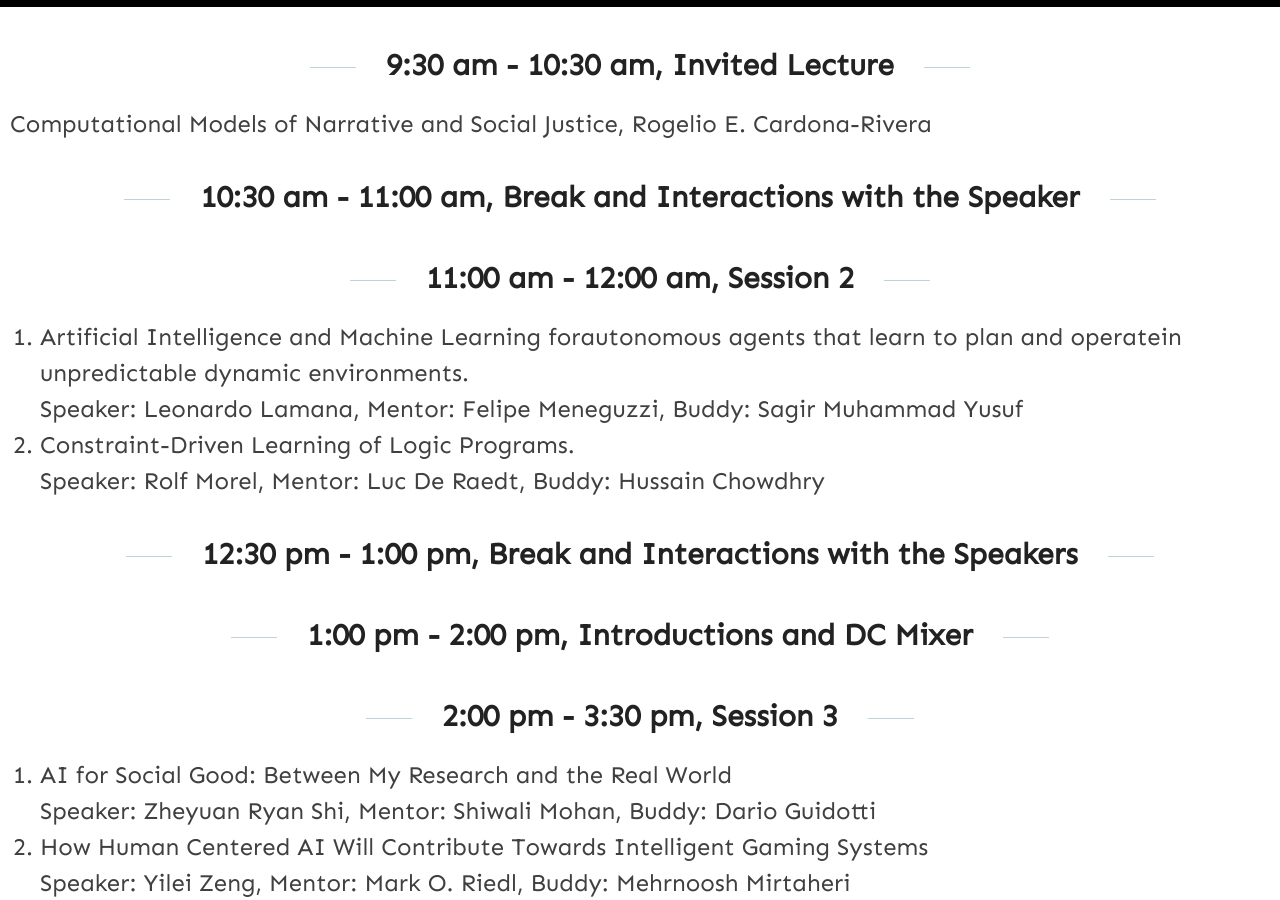
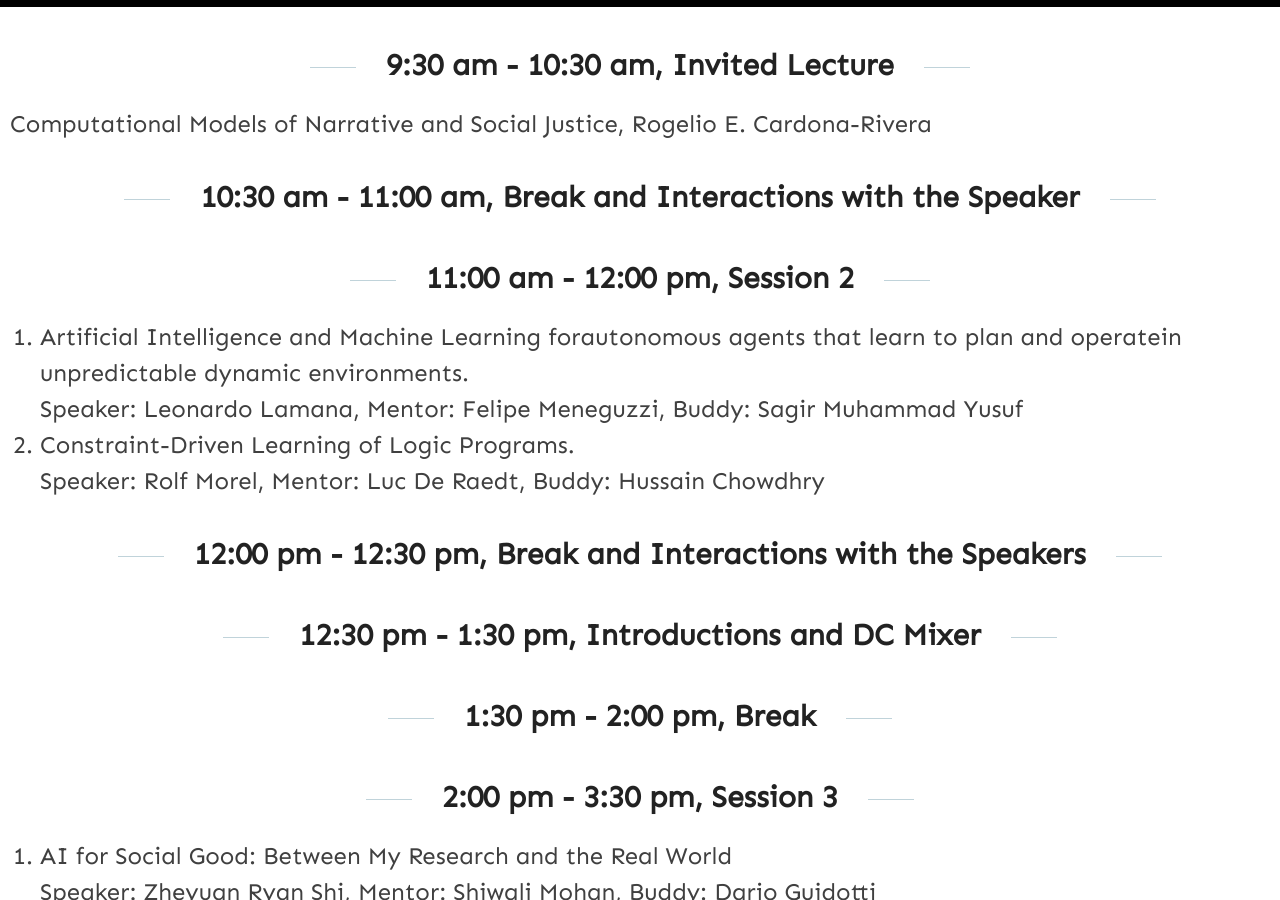
Before and after one commit to anna-reali/dc2021, a Jekyll site: the page built from _posts/2021-02-02-tuesday-day-1.md, in a window 1280 px wide and 900 px high, scrolled down 857 px. Built offline with Jekyll 4.4.1, drawn with Linux system fonts in a browser that asks for light colours.

Commit message:
Update 2021-02-02-tuesday-day-1.md

```diff
--- a/_posts/2021-02-02-tuesday-day-1.md
+++ b/_posts/2021-02-02-tuesday-day-1.md
@@ -30,17 +30,20 @@ Computational Models of Narrative and Social Justice, Rogelio E. Cardona-Rivera
 10:30 am - 11:00 am, Break and Interactions with the Speaker
 ----
 
-11:00 am - 12:00 am, Session 2
+11:00 am - 12:00 pm, Session 2
 -----
 1. Artificial Intelligence and Machine Learning forautonomous agents that learn to plan and operatein unpredictable dynamic environments. \
    Speaker: Leonardo Lamana, Mentor: Felipe Meneguzzi, Buddy: Sagir Muhammad Yusuf
 2. Constraint-Driven Learning of Logic Programs. \
    Speaker: Rolf Morel, Mentor: Luc De Raedt, Buddy: Hussain Chowdhry
 
-12:30 pm - 1:00 pm, Break and Interactions with the Speakers
+12:00 pm - 12:30 pm, Break and Interactions with the Speakers
 -----
 
-1:00 pm - 2:00 pm, Introductions and DC Mixer
+12:30 pm - 1:30 pm, Introductions and DC Mixer
+----
+
+1:30 pm - 2:00 pm, Break
 ----
 
 2:00 pm - 3:30 pm, Session 3
```
